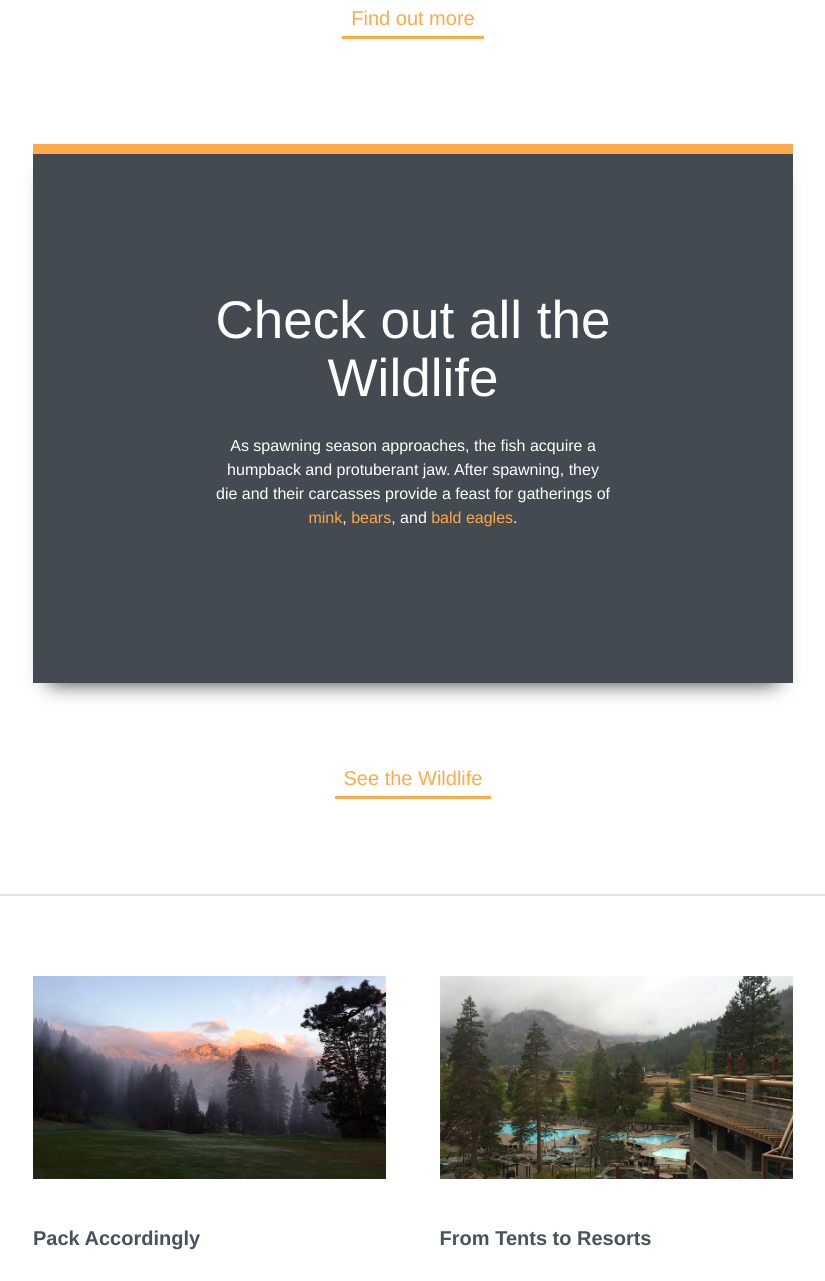
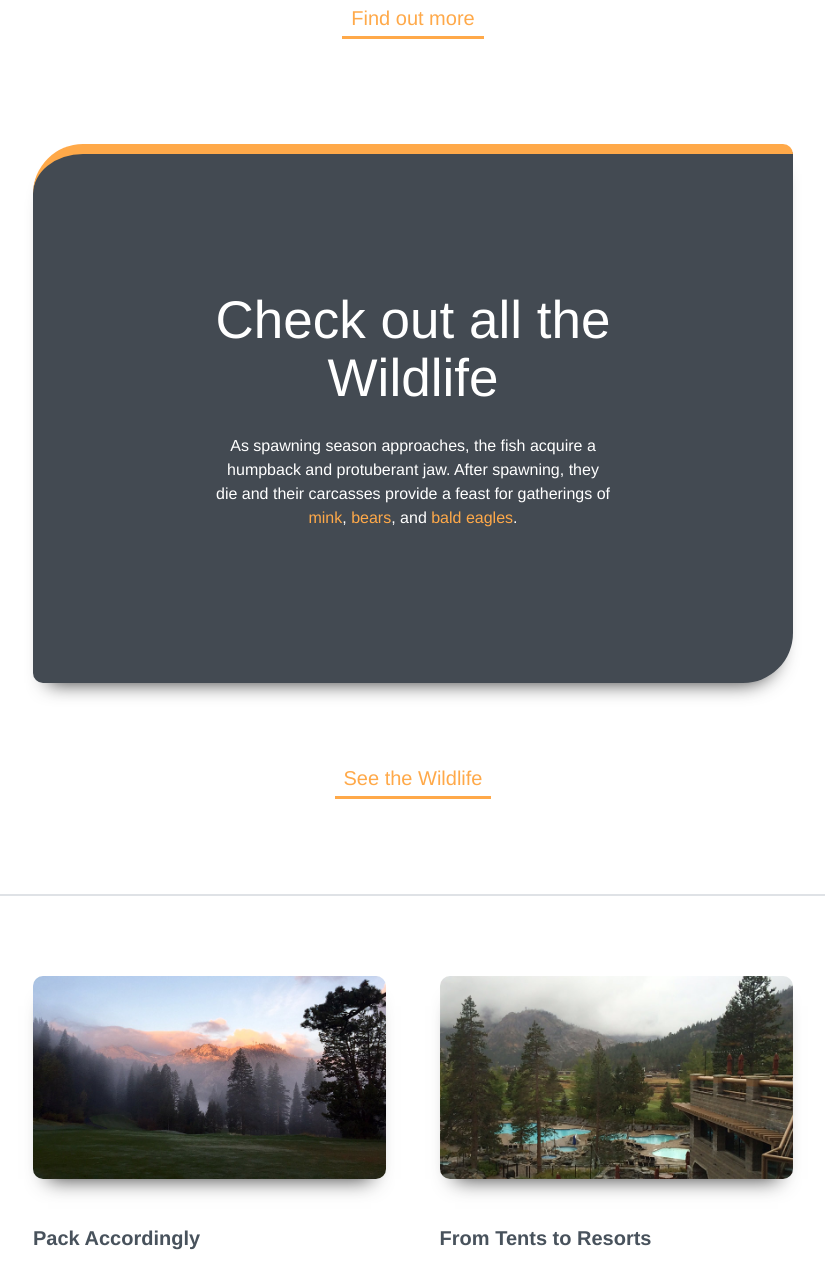
Before and after one commit to Likhithajasthi/CSS, a plain HTML site: page index.html in a window 1280 px wide. Shown: the part 1030-2311 px from the top of the page, without its empty margins (227-1052 px from the left). Drawn offline with Linux system fonts and the light colour scheme.

Commit message:
CSS border radius

```diff
--- a/styles.css
+++ b/styles.css
@@ -16,6 +16,8 @@ img {
 
     max-width: 100%;
     margin-bottom: 20px;
+    border-radius:10px;
+    box-shadow: 0 15px 20px -15px rgba(0, 0, 0, 0.8);
 }
 
 h1 {
@@ -153,6 +155,14 @@ a:active {
     box-shadow: 0 15px 20px -15px rgba(0, 0, 0, 0.8);
     /*inset keyword for inner shadow that is inside the browser
     box-shadow: inset 0 15px 20px 10px rgba(0, 0, 0, .8);*/
+
+    /*border-top-left-radius: 50px;
+    border-top-right-radius: 10px;
+    border-bottom-right-radius: 50px;
+    border-bottom-left-radius: 10px; instead of writing seperately we will use border-radius to initialize the values */
+    border-radius: 50px 10px;/* same like padding 1st value is for top left and bottom right 2nd value is for top right and bottom left clockwise */
+    /*border-radius: 50%; border radius 50% is used for creating round images*/
+
 }
 
 .arrow {
```
